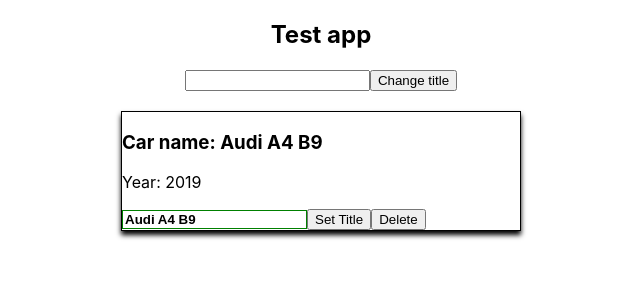
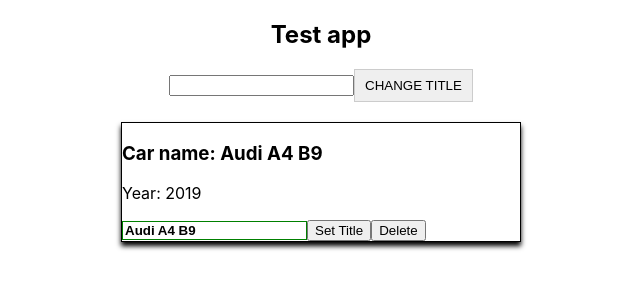
Before and after one commit to kulichkov21/react-test, a React app: page / in a window 1280 px wide. Shown: the top 300 px of the page, without its empty margins (319-959 px from the left). Built offline with nearby package versions, Linux system fonts and the light colour scheme.

Commit message:
add sass loader & use scss

```diff
--- a/package.json
+++ b/package.json
@@ -36,6 +36,7 @@
     "jest-resolve": "^27.4.2",
     "jest-watch-typeahead": "^1.0.0",
     "mini-css-extract-plugin": "^2.4.5",
+    "node-sass": "^8.0.0",
     "postcss": "^8.4.4",
     "postcss-flexbugs-fixes": "^5.0.2",
     "postcss-loader": "^6.2.1",
@@ -50,7 +51,7 @@
     "react-refresh": "^0.11.0",
     "resolve": "^1.20.0",
     "resolve-url-loader": "^4.0.0",
-    "sass-loader": "^12.3.0",
+    "sass-loader": "^13.2.0",
     "semver": "^7.3.5",
     "source-map-loader": "^3.0.0",
     "style-loader": "^3.3.1",
--- a/src/App.css
+++ b/src/App.scss
@@ -1,5 +1,15 @@
 .App {
   text-align: center;
+}
+
+.appButton {
+  padding: 8px 10px;
+  border: 1px solid #ccc;
+  text-transform: uppercase;
+
+  &:hover {
+    background: #61dafb;
+  }
 }
 
 .App-logo {
--- a/src/App.tsx
+++ b/src/App.tsx
@@ -1,5 +1,5 @@
 import React, {Component, DetailedHTMLProps, MouseEventHandler} from 'react';
-import './App.css';
+import './App.scss';
 import Car from "./Car/Car";
 import {IAppState} from "./types/app-state.interface";
 import {ICar} from "./types/car.interface";
@@ -31,7 +31,7 @@
                 <div style={divStyle}>
                     <h2>{title}</h2>
                     <input type="text" onChange={this.handleInput}/>
-                    <button onClick={this.changeTitle.bind(this, 'New From App')}>Change title</button>
+                    <button className={'appButton'} onClick={this.changeTitle.bind(this, 'New From App')}>Change title</button>
                 </div>
 
 
```
Also changed, not shown: 1 other file (tests, documents, lock files or other folders).
